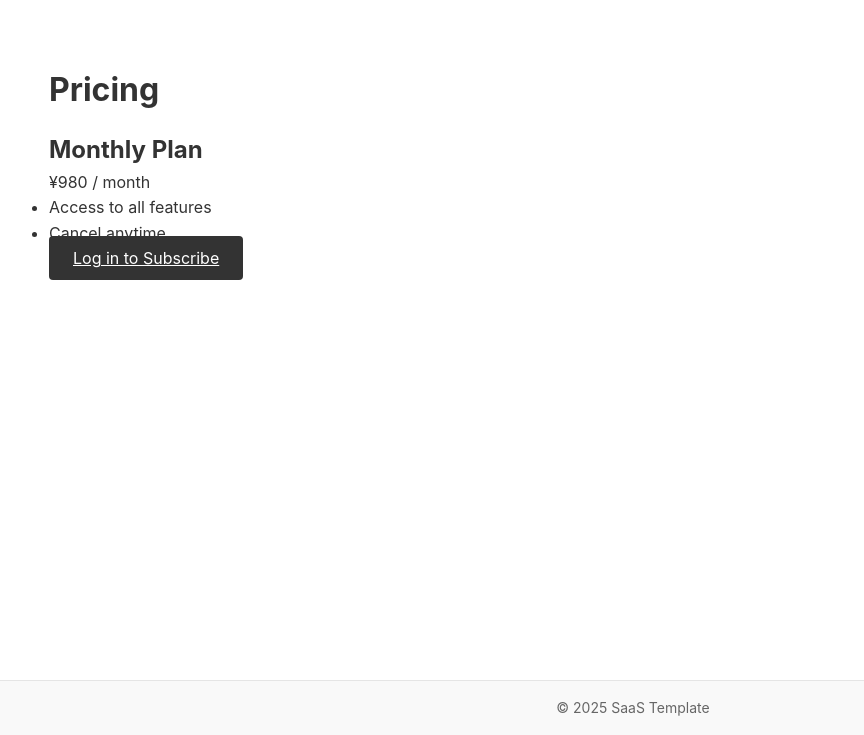
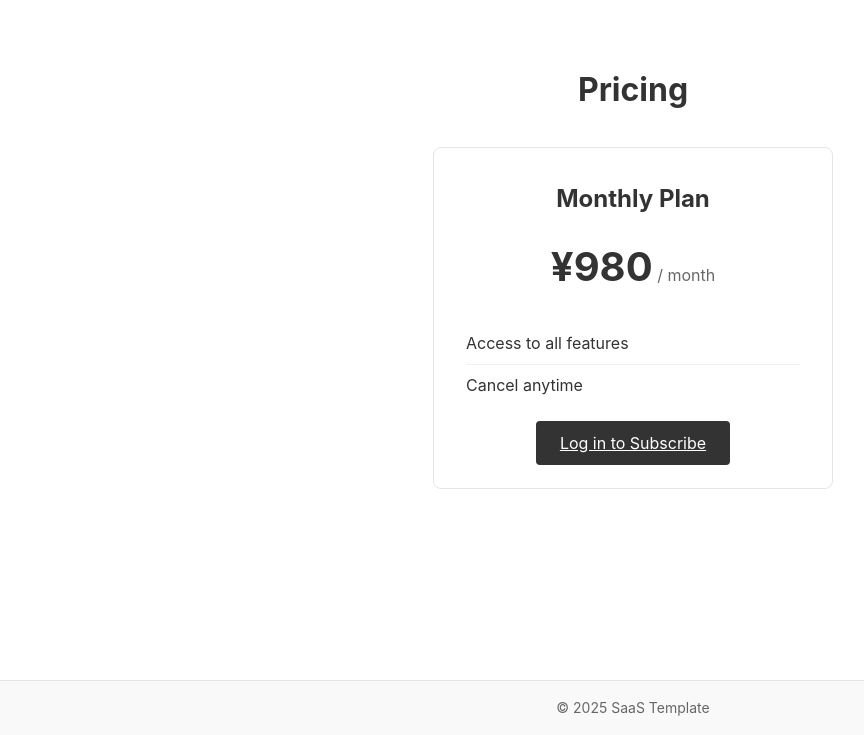
Before and after one commit to kojiito-sekaiinc/saas_template, a Django app: page /billing/pricing/ in a window 1280 px wide. Shown: the part 65-800 px from the top of the page, without its empty margins (7-871 px from the left). Run offline with Django 5.2, Linux system fonts and the light colour scheme.

```diff
--- a/static/css/app.css
+++ b/static/css/app.css
@@ -175,3 +175,75 @@ body {
 .auth-link a {
     color: #333;
 }
+
+/* Pricing page */
+.pricing {
+    text-align: center;
+}
+
+.pricing h1 {
+    margin-bottom: 2rem;
+}
+
+.pricing-card {
+    max-width: 400px;
+    margin: 0 auto;
+    padding: 2rem;
+    border: 1px solid #e5e5e5;
+    border-radius: 8px;
+    background: #fff;
+}
+
+.pricing-card h2 {
+    margin-bottom: 1rem;
+}
+
+.pricing-price {
+    margin-bottom: 1.5rem;
+}
+
+.price-amount {
+    font-size: 2.5rem;
+    font-weight: 700;
+}
+
+.price-period {
+    font-size: 1rem;
+    color: #666;
+}
+
+.pricing-features {
+    list-style: none;
+    margin-bottom: 1.5rem;
+    text-align: left;
+}
+
+.pricing-features li {
+    padding: 0.5rem 0;
+    border-bottom: 1px solid #f0f0f0;
+}
+
+.pricing-features li:last-child {
+    border-bottom: none;
+}
+
+/* Billing result pages */
+.billing-result {
+    text-align: center;
+    padding: 4rem 0;
+}
+
+.billing-result h1 {
+    margin-bottom: 1rem;
+}
+
+.billing-result p {
+    color: #666;
+    margin-bottom: 0.5rem;
+}
+
+.billing-result .btn {
+    margin-top: 2rem;
+    display: inline-block;
+    text-decoration: none;
+}
```
Also changed, not shown: .claude/settings.local.json, .claude/skills/django-saas-engineer/SKILL.md (renamed from skills/django-saas-engineer/SKILL.md), .claude/skills/frontend-design/SKILL.md (renamed from skills/frontend-design/SKILL.md), .claude/skills/subscription-saas-billing-specialist/SKILL.md (renamed from skills/subscription-saas-billing-specialist/SKILL.md), .claude/skills/template-oriented-developer/SKILL.md (renamed from skills/template-oriented-developer/SKILL.md).
